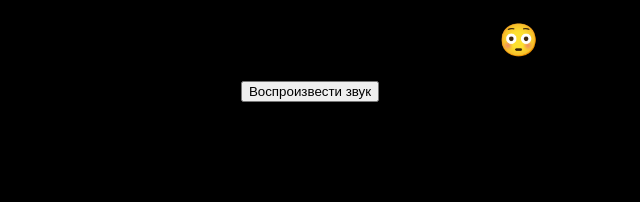
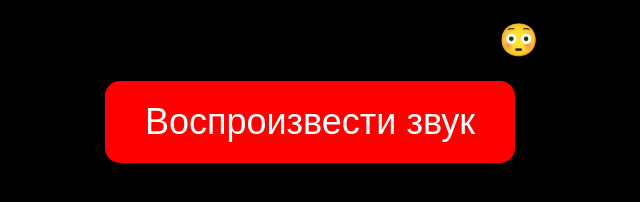
Before and after one commit to s1stemDeB/nfc-prankl, a plain HTML site: page index.html in a window 1280 px wide. Shown: the whole page, without its empty margins (330-970 px from the left). Drawn offline with Linux system fonts and the light colour scheme.

Commit message:
Update index.html

```diff
--- a/index.html
+++ b/index.html
@@ -7,7 +7,19 @@
 <body style="margin:0; background:black; text-align:center;">
 
 <h1>Поднеси NFC и тапни экран 😳</h1>
-<button id="playBtn">Воспроизвести звук</button>
+<button id="playBtn"
+        style="
+          font-size: 36px;       /* размер текста */
+          padding: 20px 40px;    /* внутренние отступы (высота и ширина) */
+          border-radius: 15px;   /* закругление углов */
+          background-color: red; /* цвет кнопки */
+          color: white;          /* цвет текста */
+          border: none;          /* убрать границу */
+          cursor: pointer;       /* указатель при наведении */
+        ">
+  Воспроизвести звук
+</button>
+
 
 <audio id="sound" preload="auto">
   <source src="meme-groan.mp3" type="audio/mpeg">
```
